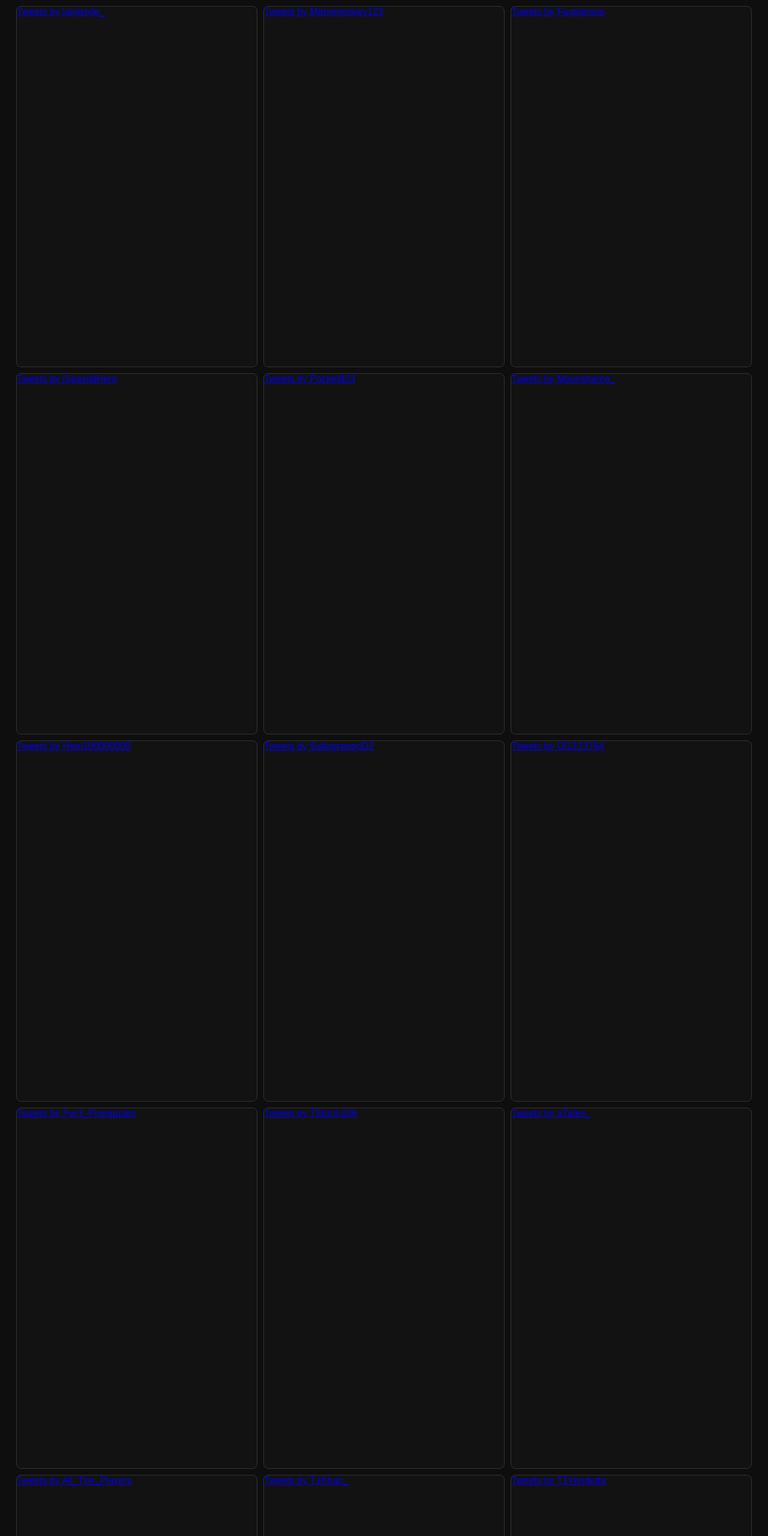
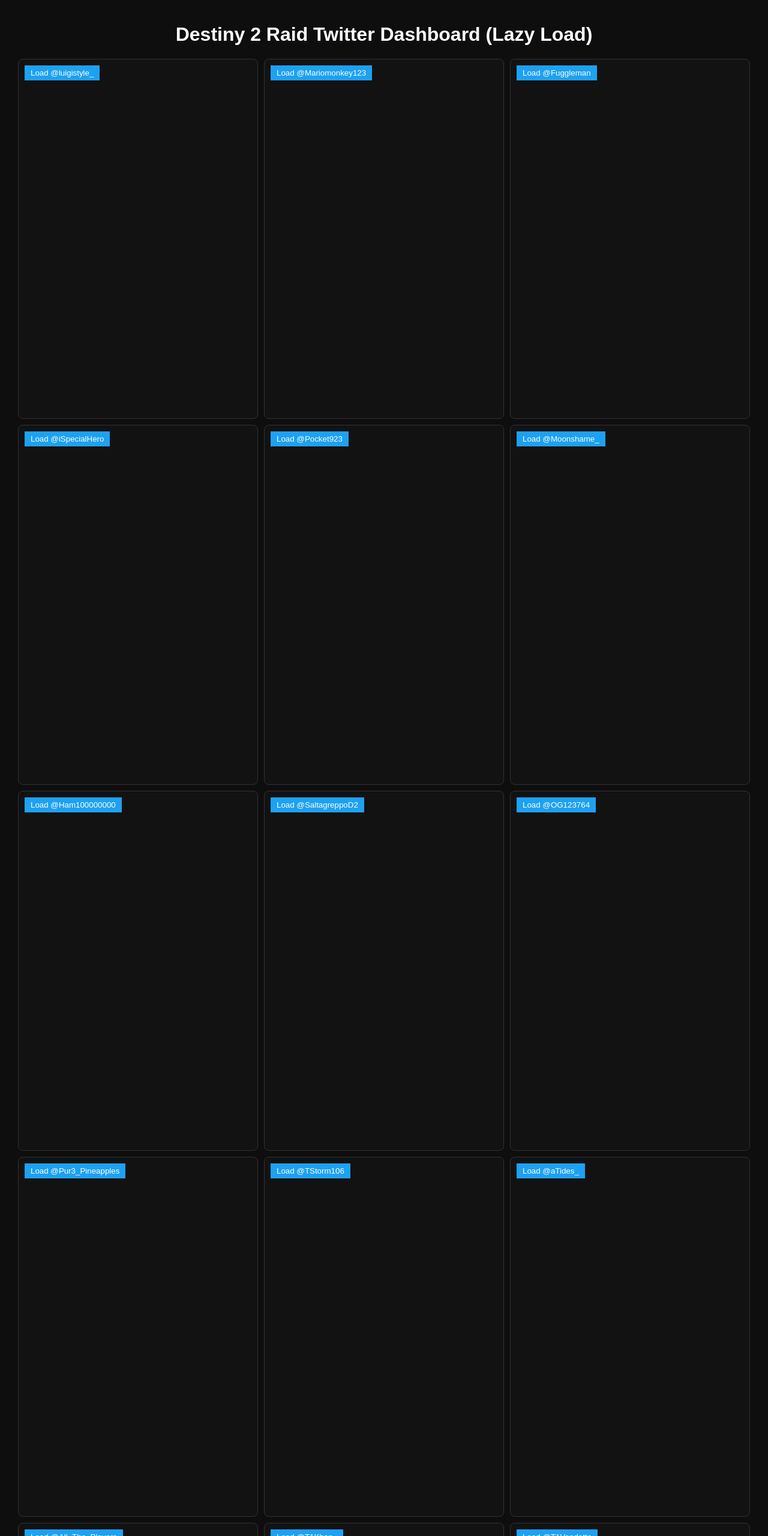
Before and after one commit to TLWoodJr/raid-twitter-dashboard, a plain HTML site: page index.html in a window 1280 px wide. Shown: the top 2560 px of the page at 60% size. Drawn offline with Linux system fonts and the light colour scheme.

Commit message:
Update index.html

```diff
--- a/index.html
+++ b/index.html
@@ -1,105 +1,98 @@
 <!DOCTYPE html>
 <html lang="en">
 <head>
-  <meta charset="UTF-8" />
-  <meta name="viewport" content="width=device-width, initial-scale=1" />
-  <title>Destiny 2 Raid Twitter Feeds</title>
+  <meta charset="UTF-8">
+  <title>Destiny 2 Raid Twitter Feeds - Lazy Load (Dynamic)</title>
   <style>
     body {
-      margin: 0;
       background-color: #0e0e0e;
       color: white;
       font-family: Arial, sans-serif;
+      padding: 10px;
+    }
+    #dash {
       display: flex;
       flex-wrap: wrap;
       gap: 10px;
       justify-content: center;
-      padding: 10px;
     }
     .timeline-container {
       width: 400px;
       height: 600px;
       border: 1px solid #333;
       border-radius: 8px;
-      overflow: hidden;
       background-color: #121212;
+      position: relative;
+      padding: 10px;
+      box-sizing: border-box;
+    }
+    .load-btn {
+      position: absolute;
+      top: 10px;
+      left: 10px;
+      background-color: #1da1f2;
+      color: white;
+      border: none;
+      padding: 5px 10px;
+      cursor: pointer;
+      z-index: 1;
+    }
+    .load-btn:hover {
+      background-color: #0d8ddb;
+    }
+    iframe {
+      border: none;
     }
   </style>
 </head>
 <body>
 
-  <!-- Twitter Widgets Script -->
-  <script async src="https://platform.twitter.com/widgets.js" charset="utf-8"></script>
+<h1 style="width: 100%; text-align: center;">Destiny 2 Raid Twitter Dashboard (Lazy Load)</h1>
 
-  <div class="timeline-container">
-    <a class="twitter-timeline" data-theme="dark" href="https://twitter.com/luigistyle_">Tweets by luigistyle_</a>
-  </div>
-  <div class="timeline-container">
-    <a class="twitter-timeline" data-theme="dark" href="https://twitter.com/Mariomonkey123">Tweets by Mariomonkey123</a>
-  </div>
-  <div class="timeline-container">
-    <a class="twitter-timeline" data-theme="dark" href="https://twitter.com/Fuggleman">Tweets by Fuggleman</a>
-  </div>
-  <div class="timeline-container">
-    <a class="twitter-timeline" data-theme="dark" href="https://twitter.com/iSpecialHero">Tweets by iSpecialHero</a>
-  </div>
-  <div class="timeline-container">
-    <a class="twitter-timeline" data-theme="dark" href="https://twitter.com/Pocket923">Tweets by Pocket923</a>
-  </div>
-  <div class="timeline-container">
-    <a class="twitter-timeline" data-theme="dark" href="https://twitter.com/Moonshame_">Tweets by Moonshame_</a>
-  </div>
-  <div class="timeline-container">
-    <a class="twitter-timeline" data-theme="dark" href="https://twitter.com/Ham100000000">Tweets by Ham100000000</a>
-  </div>
-  <div class="timeline-container">
-    <a class="twitter-timeline" data-theme="dark" href="https://twitter.com/SaltagreppoD2">Tweets by SaltagreppoD2</a>
-  </div>
-  <div class="timeline-container">
-    <a class="twitter-timeline" data-theme="dark" href="https://twitter.com/OG123764">Tweets by OG123764</a>
-  </div>
-  <div class="timeline-container">
-    <a class="twitter-timeline" data-theme="dark" href="https://twitter.com/Pur3_Pineapples">Tweets by Pur3_Pineapples</a>
-  </div>
-  <div class="timeline-container">
-    <a class="twitter-timeline" data-theme="dark" href="https://twitter.com/TStorm106">Tweets by TStorm106</a>
-  </div>
-  <div class="timeline-container">
-    <a class="twitter-timeline" data-theme="dark" href="https://twitter.com/aTides_">Tweets by aTides_</a>
-  </div>
-  <div class="timeline-container">
-    <a class="twitter-timeline" data-theme="dark" href="https://twitter.com/All_The_Players">Tweets by All_The_Players</a>
-  </div>
-  <div class="timeline-container">
-    <a class="twitter-timeline" data-theme="dark" href="https://twitter.com/T1Khan_">Tweets by T1Khan_</a>
-  </div>
-  <div class="timeline-container">
-    <a class="twitter-timeline" data-theme="dark" href="https://twitter.com/T1Vendetta">Tweets by T1Vendetta</a>
-  </div>
-  <div class="timeline-container">
-    <a class="twitter-timeline" data-theme="dark" href="https://twitter.com/kneewoah">Tweets by kneewoah</a>
-  </div>
-  <div class="timeline-container">
-    <a class="twitter-timeline" data-theme="dark" href="https://twitter.com/TheSnazzzyRock">Tweets by TheSnazzzyRock</a>
-  </div>
-  <div class="timeline-container">
-    <a class="twitter-timeline" data-theme="dark" href="https://twitter.com/evanf1997_">Tweets by evanf1997_</a>
-  </div>
-  <div class="timeline-container">
-    <a class="twitter-timeline" data-theme="dark" href="https://twitter.com/Sweatcicle">Tweets by Sweatcicle</a>
-  </div>
-  <div class="timeline-container">
-    <a class="twitter-timeline" data-theme="dark" href="https://twitter.com/Tyraxe">Tweets by Tyraxe</a>
-  </div>
-  <div class="timeline-container">
-    <a class="twitter-timeline" data-theme="dark" href="https://twitter.com/A0TERRA">Tweets by A0TERRA</a>
-  </div>
-  <div class="timeline-container">
-    <a class="twitter-timeline" data-theme="dark" href="https://twitter.com/xPunz">Tweets by xPunz</a>
-  </div>
-  <div class="timeline-container">
-    <a class="twitter-timeline" data-theme="dark" href="https://twitter.com/BoundlessD2">Tweets by BoundlessD2</a>
-  </div>
+<div id="dash"></div>
+
+<script>
+const twitterHandles = [
+  'luigistyle_','Mariomonkey123','Fuggleman','iSpecialHero','Pocket923',
+  'Moonshame_','Ham100000000','SaltagreppoD2','OG123764','Pur3_Pineapples',
+  'TStorm106','aTides_','All_The_Players','T1Khan_','T1Vendetta',
+  'kneewoah','TheSnazzzyRock','evanf1997_','Sweatcicle','Tyraxe',
+  'A0TERRA','xPunz','BoundlessD2'
+];
+
+const dash = document.getElementById('dash');
+
+twitterHandles.forEach(handle => {
+  const container = document.createElement('div');
+  container.className = 'timeline-container';
+  const button = document.createElement('button');
+  button.className = 'load-btn';
+  button.textContent = `Load @${handle}`;
+  button.onclick = () => loadTimeline(button, `https://twitter.com/${handle}`);
+  container.appendChild(button);
+  dash.appendChild(container);
+});
+
+function loadTimeline(button, twitterUrl) {
+  const container = button.parentElement;
+  button.remove(); // Remove the button after click
+  const anchor = document.createElement('a');
+  anchor.className = 'twitter-timeline';
+  anchor.setAttribute('data-theme', 'dark');
+  anchor.href = twitterUrl;
+  anchor.innerText = 'Loading...';
+  container.appendChild(anchor);
+
+  if (typeof twttr !== 'undefined' && twttr.widgets && twttr.widgets.load) {
+    twttr.widgets.load(container);
+  } else {
+    const script = document.createElement('script');
+    script.src = 'https://platform.twitter.com/widgets.js';
+    script.async = true;
+    container.appendChild(script);
+  }
+}
+</script>
 
 </body>
 </html>
```
